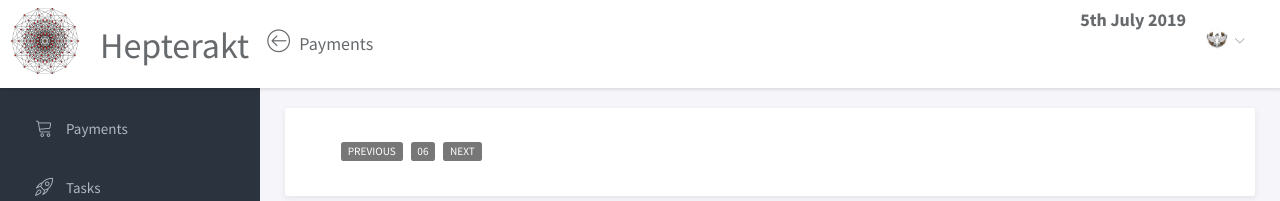
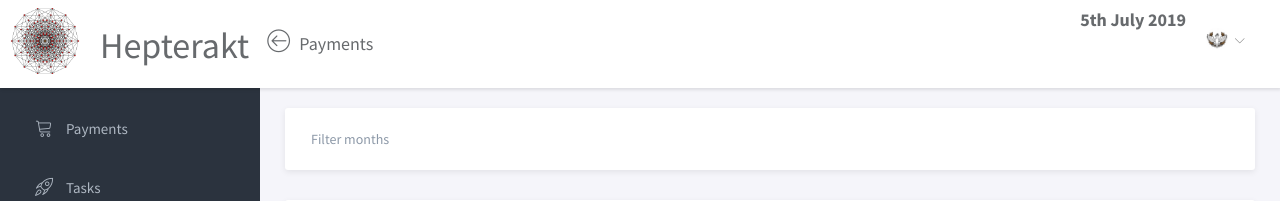
Before and after one commit to miloszsobiczewski/Hepterakt, a Django app: page /payments/ in a window 1280 px wide. Shown: the top 201 px of the page. Run offline with Django 3.2, Linux system fonts and the light colour scheme; data that the repository does not hold is empty; some libraries are stand-ins or nearby versions.

Commit message:
payments filtring by month added

```diff
--- a/payments/templates/payments/payments.html
+++ b/payments/templates/payments/payments.html
@@ -16,21 +16,13 @@
 
             <!-- MYBLOCK -->
 
-            <form class="site-form" action="{% url 'payments:payments' %}" method="post" id="Navigate">
+            <p class="panel-subtitle">Filter months</p>
 
-            <div class="panel-body">
-                <button type="submit" form="GetDone" name="Navigate" value="Previous">
-                    <span class="label label-default">PREVIOUS</span>
-                </button>
-                <button type="submit" form="GetDone" name="Navigate" value="{{ payment.id }}">
-                    <span class="label label-default">06</span>
-                </button>
-                <button type="submit" form="GetDone" name="Navigate" value="Next">
-                    <span class="label label-default">NEXT</span>
-                </button>
-            </div>
-
-            </form>
+            {% for month in payments_months %}
+                <a href="{% url 'payments:filter-payments' month %}" class="">
+                    <span class="label label-default">[ {{ month }} ]</span>
+                </a>
+            {% endfor %}
 
             <!-- END MYBLOCK -->
 
--- a/payments/urls.py
+++ b/payments/urls.py
@@ -18,4 +18,5 @@ urlpatterns = [
     url(r'^tasks/', views.tasks_view, name='tasks'),
     url(r'^download/', views.download, name='download'),
     url(r'^documents/', views.docs_view, name='documents'),
+    url(r"^(?P<month>[-\w]+)/$", views.payments_view, name="filter-payments"),
 ]
--- a/payments/views.py
+++ b/payments/views.py
@@ -1,5 +1,5 @@
 import os
-from datetime import timedelta
+from datetime import timedelta, datetime
 from django.conf import settings
 from django.http import HttpResponse, Http404
 from django.shortcuts import render
@@ -23,7 +23,6 @@ def docs_view(request):
 
 def tasks_view(request):
     tasks = Task.objects.all().order_by('-id')
-
     if request.method == 'POST':
         done = request.POST.get('Done', False)
         reset = request.POST.get('Reset', False)
@@ -45,15 +44,17 @@ def tasks_view(request):
                 instance.save()
         form = TaskForm()
     else:
-        now = datetime.datetime.now()
+        now = datetime.now()
         form = TaskForm()
         tasks.filter(date__range=(datetime(now.year, now.month, 1), datetime(now.year, now.month, 31)))
     return render(request, "payments/tasks.html", {'tasks': tasks,
                                                    'form': form})
 
 
-def payments_view(request):
-    payments = Payment.objects.all().order_by('-id')
+def payments_view(request, month=None):
+    if month is None:
+        month = datetime.now().month
+    payments = Payment.objects.all().order_by('-id').filter(date__month=month)
     if request.method == 'POST':
         paid = request.POST.get('Done', False)
         if paid:
@@ -67,7 +68,11 @@ def payments_view(request):
                 instance.save()
     else:
         form = PaymentForm()
+    # distinct months for page filtering
+    payments_dates = Payment.objects.values_list('date', flat=True)
+    payments_months = list(set([x.month for x in payments_dates]))
     return render(request, "payments/payments.html", {'payments': payments,
+                                                      'payments_months': payments_months,
                                                       'form': form})
 
 
```
